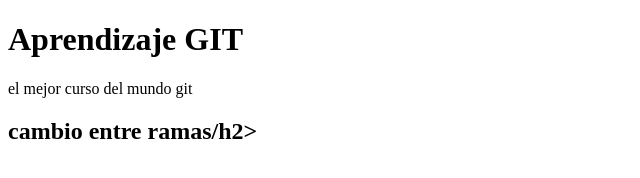
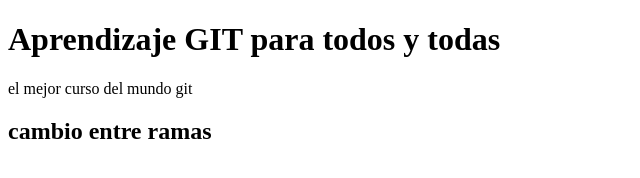
Before and after one commit to CHECO-MP95/aprendizaje-git, a plain HTML site: page index.html in a window 1280 px wide. Shown: the whole page, without its empty margins (0-640 px from the left). Drawn offline with Linux system fonts and the light colour scheme.

Commit message:
tema modificado

```diff
--- a/index.html
+++ b/index.html
@@ -6,8 +6,8 @@
     <title>Aprendizaje GIT</title>
   </head>
   <body>
-    <h1>Aprendizaje GIT</h1>
+    <h1>Aprendizaje GIT para todos y todas</h1>
     <p>el mejor curso del mundo git</p>
-    <h2>cambio entre ramas/h2>
+    <h2>cambio entre ramas</h2>
   </body>
 </html>
```
